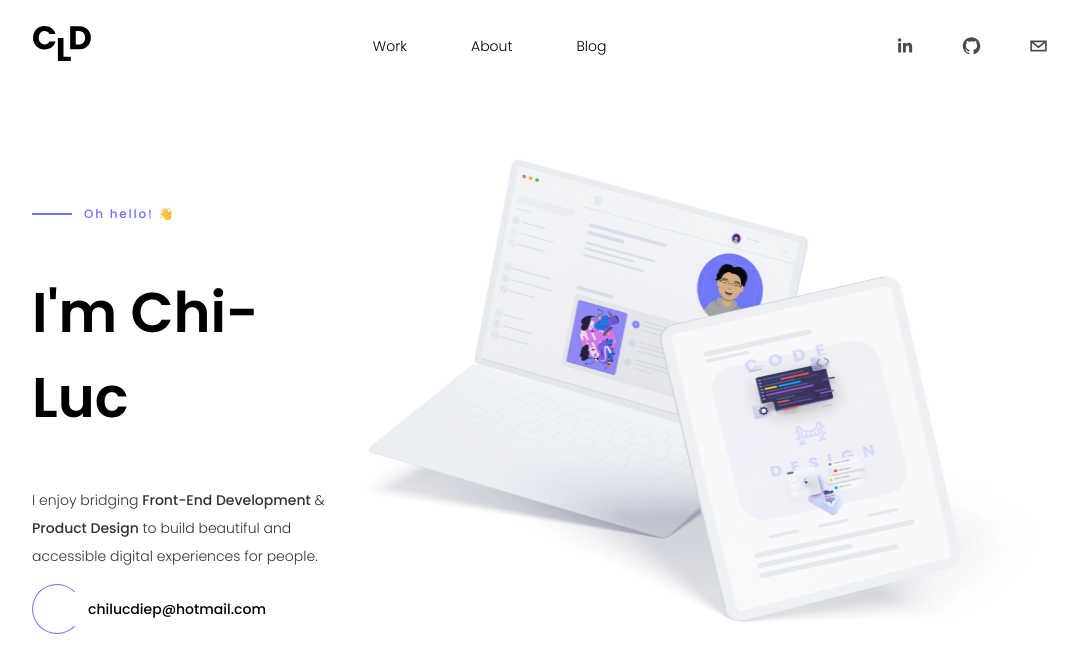
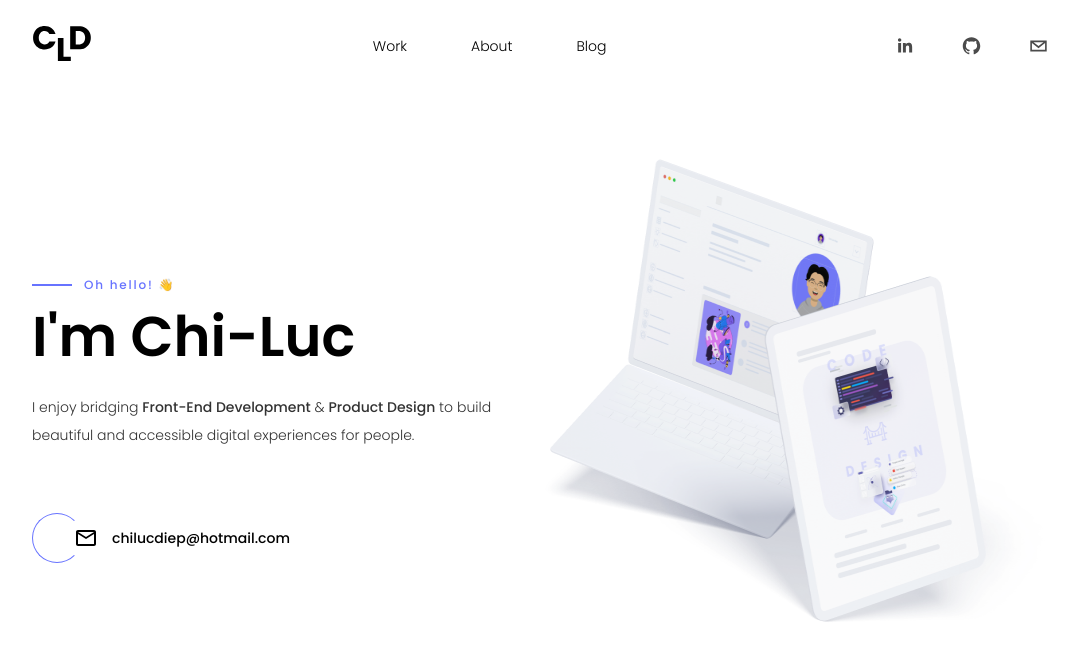
Before and after one commit to chilucdiep/personal-website, a Next.js app: page / in a window 1280 px wide. Shown: the top 672 px of the page, without its empty margins (96-1174 px from the left). Built offline with nearby package versions, Linux system fonts and the light colour scheme.

Commit message:
Hero Button

```diff
--- a/app/globals.scss
+++ b/app/globals.scss
@@ -78,6 +78,7 @@ p {
 .Title {
   font-size: 3.5rem;
   font-weight: 600;
+  margin: 0;
 
   @media screen and (max-width: 700px) {
     font-size: 2.1rem;
--- /dev/null
+++ b/assets/constants/icons.tsx
@@ -0,0 +1,6 @@
+import MailOutlineIcon from "@mui/icons-material/MailOutline";
+import ArrowForwardIcon from "@mui/icons-material/ArrowForward";
+
+export const MAIL_ICON = <MailOutlineIcon />;
+
+export const ARROW_ICON = <ArrowForwardIcon />;
--- a/components/Button/Button.tsx
+++ b/components/Button/Button.tsx
@@ -1,14 +1,15 @@
 import styles from "./Button.module.scss";
 
 interface Props {
+  className?: string;
   label: string;
   icon?: any;
   onClick?(): void;
 }
 
-export function Button({ label, icon, onClick }: Props) {
+export function Button({ className, label, icon, onClick }: Props) {
   return (
-    <a className={styles.Button} onClick={onClick}>
+    <a className={`${styles.Button} ${className}`} onClick={onClick}>
       <span>{icon}</span>
       {label}
     </a>
--- /dev/null
+++ b/components/Home/Hero/EmailButton.tsx
@@ -0,0 +1,30 @@
+"use client";
+
+import styles from "./Hero.module.scss";
+import { Button } from "../../Button";
+import { MAIL_ICON } from "../../../assets/constants/icons";
+
+export function EmailButton() {
+  return (
+    <div className={styles.Button}>
+      <Button
+        className={styles.HeroButton}
+        icon={MAIL_ICON}
+        label="chilucdiep@hotmail.com"
+        onClick={copyEmail}
+      />
+    </div>
+  );
+
+  async function copyEmail() {
+    const email = "chilucdiep@hotmail.com";
+
+    try {
+      await navigator.clipboard.writeText(email);
+      alert(`You copied '${email}' to your clipboard!`);
+      console.log("Page URL copied to clipboard");
+    } catch (err) {
+      console.error("Failed to copy", err);
+    }
+  }
+}
--- a/components/Home/Hero/Hero.module.scss
+++ b/components/Home/Hero/Hero.module.scss
@@ -19,5 +19,53 @@
     span {
       font-weight: 500;
     }
+
+    .Button {
+      margin-top: 4em;
+      position: relative;
+
+      .HeroButton {
+        position: relative;
+
+        &::after {
+          content: "";
+          font-size: 10px;
+          color: black;
+          width: 100%;
+          height: 100%;
+          position: absolute;
+          top: 30px;
+          left: 80px;
+          display: block;
+          z-index: 6;
+          display: flex;
+          opacity: 0.3;
+          justify-content: center;
+          align-items: center;
+          transition: all 0.2s ease-in;
+        }
+      }
+
+      .HeroButton:hover {
+        &::after {
+          content: "Copy to clipboard";
+          width: 100%;
+          top: 40px;
+          left: 100px;
+          opacity: 0.8;
+        }
+      }
+    }
+  }
+
+  .HeroImg {
+    width: 50%;
+    max-width: 700px;
+
+    @media screen and (max-width: 700px) {
+      margin-top: 3.5em;
+      width: 100%;
+      height: auto;
+    }
   }
 }
--- a/components/Home/Hero/Hero.tsx
+++ b/components/Home/Hero/Hero.tsx
@@ -1,53 +1,46 @@
 import styles from "./Hero.module.scss";
 import Image from "next/image";
 import HeroImg from "../../../assets/images/Home/Hero/HeroImg.png";
-import { Button } from "../../Button";
+import { EmailButton } from "./EmailButton";
+import Typewriter from "typewriter-effect";
 
 export function Hero() {
-  // const HeroImgStyle = {
-  //   width: "50%",
-  //   maxWidth: "700px",
+  const words = ["Chi-Luc", "a developer", "a designer"];
 
-  //   // @media screen and (max-width: 700px) {
-  //   //   margin-top: 3.5em;
-  //   //   width: 100%;
-  //   // }
-  // };
+  const typeWriterMarkup = <h1 className="Title">I'm Chi-Luc</h1>;
 
   const heroTextMarkup = (
     <div className={styles.HeroText}>
       <h3>Oh hello! 👋</h3>
-      <h1 className="Title">I'm Chi-Luc</h1>
+      {typeWriterMarkup}
       <p>
         I enjoy bridging <span>Front-End Development</span> &{" "}
         <span>Product Design</span> to build beautiful and accessible digital
         experiences for people️.
       </p>
-      <div className={styles.Button}>
-        <Button
-          label="chilucdiep@hotmail.com"
-          // onClick={() => console.log("ok")}
-        />
-      </div>
+      <EmailButton />
     </div>
+  );
+
+  const imgMarkup = (
+    <Image
+      src={HeroImg}
+      alt="Clay Tech Illustration"
+      className={styles.HeroImg}
+    />
   );
 
   return (
     <section className={styles.Hero}>
       {heroTextMarkup}
-      <Image src={HeroImg} alt="Clay Tech Illustration" />
+      {imgMarkup}
+      {/* <Typewriter
+        options={{
+          strings: ["Hello", "World"],
+          autoStart: true,
+          loop: true,
+        }}
+      /> */}
     </section>
   );
-
-  async function copyEmail() {
-    const email = "chilucdiep@hotmail.com";
-
-    try {
-      await navigator.clipboard.writeText(email);
-      alert(`You copied '${email}' to your clipboard!`);
-      console.log("Page URL copied to clipboard");
-    } catch (err) {
-      console.error("Failed to copy", err);
-    }
-  }
 }
```
Also changed, not shown: package.json (+8 -1 lines), 2 other files (tests, documents, lock files or other folders).
